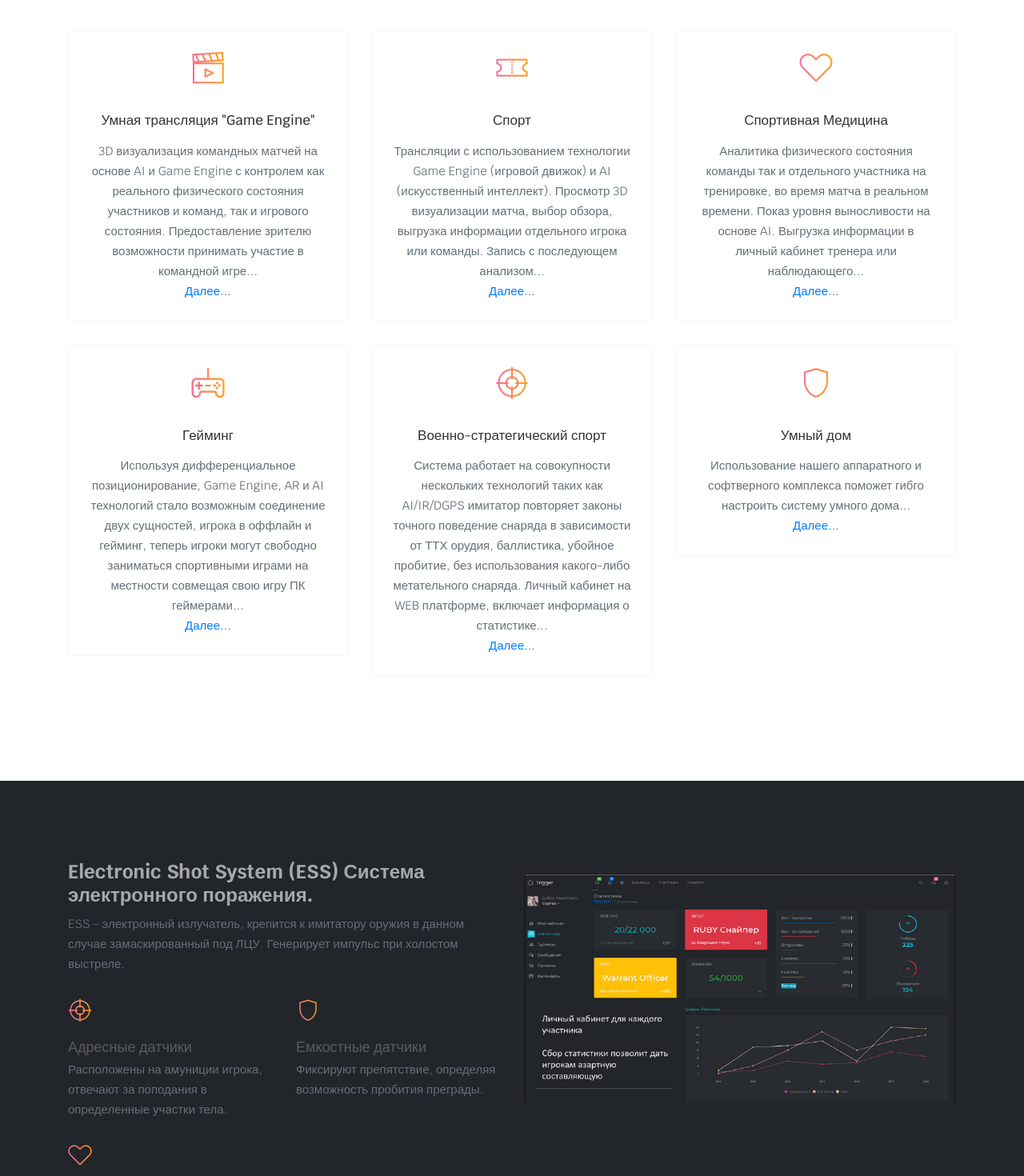
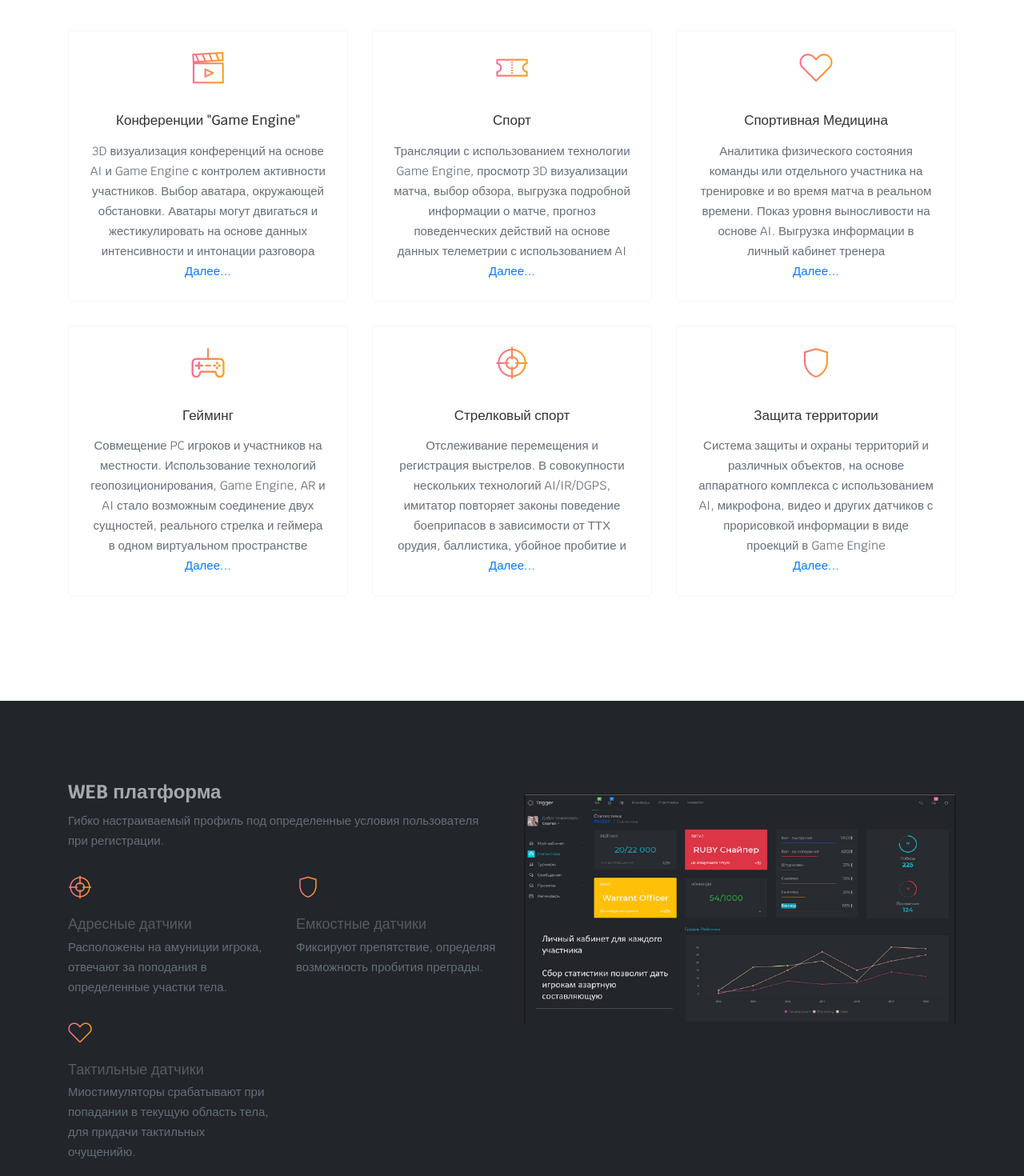
Before and after one commit to SiriusMklain/ess_landing, a plain HTML site: page index.html in a window 1280 px wide. Shown: the part 940-2410 px from the top of the page at 80% size. Drawn offline with Linux system fonts and the light colour scheme; files whose address does not match are found by name.

Commit message:
Готовы все направления

```diff
--- a/index.html
+++ b/index.html
@@ -101,8 +101,8 @@
                         <i class="lni-film-play"></i>
                     </div>
                     <div class="services-content">
-                        <h3><a href="#">Умная трансляция "Game Engine"</a></h3>
-                        <p>3D визуализация командных матчей на основе AI и Game Engine с контролем как реального физического состояния участников и команд, так и игрового состояния. Предоставление зрителю возможности принимать участие в командной игре...</p><a href="#">Далее...</a>
+                        <h3><a href="#">Конференции "Game Engine"</a></h3>
+                        <p>3D визуализация конференций на основе AI и Game Engine с контролем активности участников. Выбор аватара, окружающей обстановки. Аватары могут двигаться и жестикулировать на основе данных интенсивности и интонации разговора</p><a href="#">Далее...</a>
                     </div>
                 </div>
             </div>
@@ -113,7 +113,7 @@
                     </div>
                     <div class="services-content">
                         <h3><a href="#">Спорт</a></h3>
-                        <p>Трансляции с использованием технологии Game Engine (игровой движок) и AI (искусственный интеллект). Просмотр 3D визуализации матча, выбор обзора, выгрузка информации отдельного игрока или команды. Запись с последующем анализом...</p><a href="#">Далее...</a>
+                        <p>Трансляции с использованием технологии Game Engine, просмотр 3D визуализации матча, выбор обзора, выгрузка подробной информации о матче, прогноз поведенческих действий на основе данных телеметрии с использованием AI</p><a href="#">Далее...</a>
                     </div>
                 </div>
             </div>
@@ -124,7 +124,7 @@
                     </div>
                     <div class="services-content">
                         <h3><a href="#">Спортивная Медицина</a></h3>
-                        <p>Аналитика физического состояния команды так и отдельного участника на тренировке, во время матча в реальном времени. Показ уровня выносливости на основе AI. Выгрузка информации в личный кабинет тренера или наблюдающего...</p><a href="#">Далее...</a>
+                        <p>Аналитика физического состояния команды или отдельного участника на тренировке и во время матча в реальном времени. Показ уровня выносливости на основе AI. Выгрузка информации в личный кабинет тренера</p><a href="#">Далее...</a>
                     </div>
                 </div>
             </div>
@@ -135,7 +135,7 @@
                     </div>
                     <div class="services-content">
                         <h3><a href="#">Гейминг</a></h3>
-                        <p>Используя дифференциальное позиционирование, Game Engine, AR и AI технологий стало возможным соединение двух сущностей, игрока в оффлайн и гейминг, теперь игроки могут свободно заниматься спортивными играми на местности совмещая свою игру ПК геймерами...</p><a href="#">Далее...</a>
+                        <p>Совмещение PC игроков и участников на местности. Использование технологий геопозиционирования, Game Engine, AR и AI стало возможным соединение двух сущностей, реального стрелка и геймера в одном виртуальном пространстве</p><a href="#">Далее...</a>
                     </div>
                 </div>
             </div>
@@ -145,9 +145,8 @@
                         <i class="lni-target"></i>
                     </div>
                     <div class="services-content">
-                        <h3><a href="">Военно-стратегический спорт</a></h3>
-                        <p>Система работает на совокупности нескольких технологий таких как AI/IR/DGPS имитатор повторяет законы точного поведение снаряда в зависимости от ТТХ орудия, баллистика, убойное пробитие, без использования какого-либо метательного снаряда. Личный кабинет на WEB платформе, включает информация о статистике...
-</p><a href="">Далее...</a>
+                        <h3><a href="">Стрелковый спорт</a></h3>
+                        <p>Отслеживание перемещения и регистрация выстрелов. В совокупности нескольких технологий AI/IR/DGPS, имитатор повторяет законы поведение боеприпасов в зависимости от ТТХ орудия, баллистика, убойное пробитие и</p><a href="">Далее...</a>
                     </div>
                 </div>
             </div>
@@ -157,8 +156,8 @@
                         <i class="lni-shield"></i>
                     </div>
                     <div class="services-content">
-                        <h3><a href="#">Умный дом</a></h3>
-                        <p>Использование нашего аппаратного и софтверного комплекса поможет гибго настроить систему умного дома...</p><a href="#">Далее...</a>
+                        <h3><a href="#">Защита территории</a></h3>
+                        <p>Система защиты и охраны территорий и различных объектов, на основе аппаратного комплекса с использованием AI, микрофона, видео и других датчиков с прорисовкой информации в виде проекций в Game Engine</p><a href="#">Далее...</a>
                     </div>
                 </div>
             </div>
@@ -177,8 +176,8 @@
         <div class="row mb-5 vertical-content">
             <div class="col-lg-6 col-md-12">
                 <div class="wow fadeInLeft mb-3" data-wow-delay="0.3s">
-                    <h2 class="title-h3">Electronic Shot System (ESS) Система электронного поражения.</h2>
-                    <p>ESS - электронный излучатель, крепится к имитатору оружия в данном случае замаскированный под ЛЦУ. Генерирует импульс при холостом выстреле.</p>
+                    <h2 class="title-h3">WEB платформа</h2>
+                    <p>Гибко настраиваемый профиль под определенные условия пользователя при регистрации.</p>
                 </div>
                 <div class="row">
                     <div class="col-md-6 col-sm-6">
@@ -225,7 +224,7 @@
             </div>
             <div class="col-lg-6 col-md-12">
                 <div class="wow fadeInLeft mb-3" data-wow-delay="0.3s">
-                    <h2 class="title-h3">Продвинутая система статистики</h2>
+                    <h2 class="title-h3">Аппаратный комплекс</h2>
                     <p>iTrigger позволяет рассчитывать статистику игроков с помощью данных взятых с устройств, от количества побед до количества потраченных патронов.</p>
                 </div>
                 <div class="row">
@@ -243,7 +242,7 @@
                             <div class="features-icon"><i class="lni-film-play"></i></div>
                             <div class="features-content">
                                 <h4>Трансляция матча</h4>
-                                <p>ККаждый проведенный бой, турнир будет транслироваться на WEB платформе в прямом эфире с помощью технологий, связанной с игровым движком. После трансляции участники могут просматривать запись и анализировать передвижение, направление, поведение как отдельного игрока так и команды.</p>
+                                <p>ККаждый проведенный бой, турнир будет транслироваться на WEB платформе в прямом эфире с помощью технологий, связанной с игровым движком. После трансляции участники могут просматривать запись и анализировать передвижение, направление, поведение как отдельного игрока так и команды.<p>
                             </div>
                         </div>
                     </div>
```
